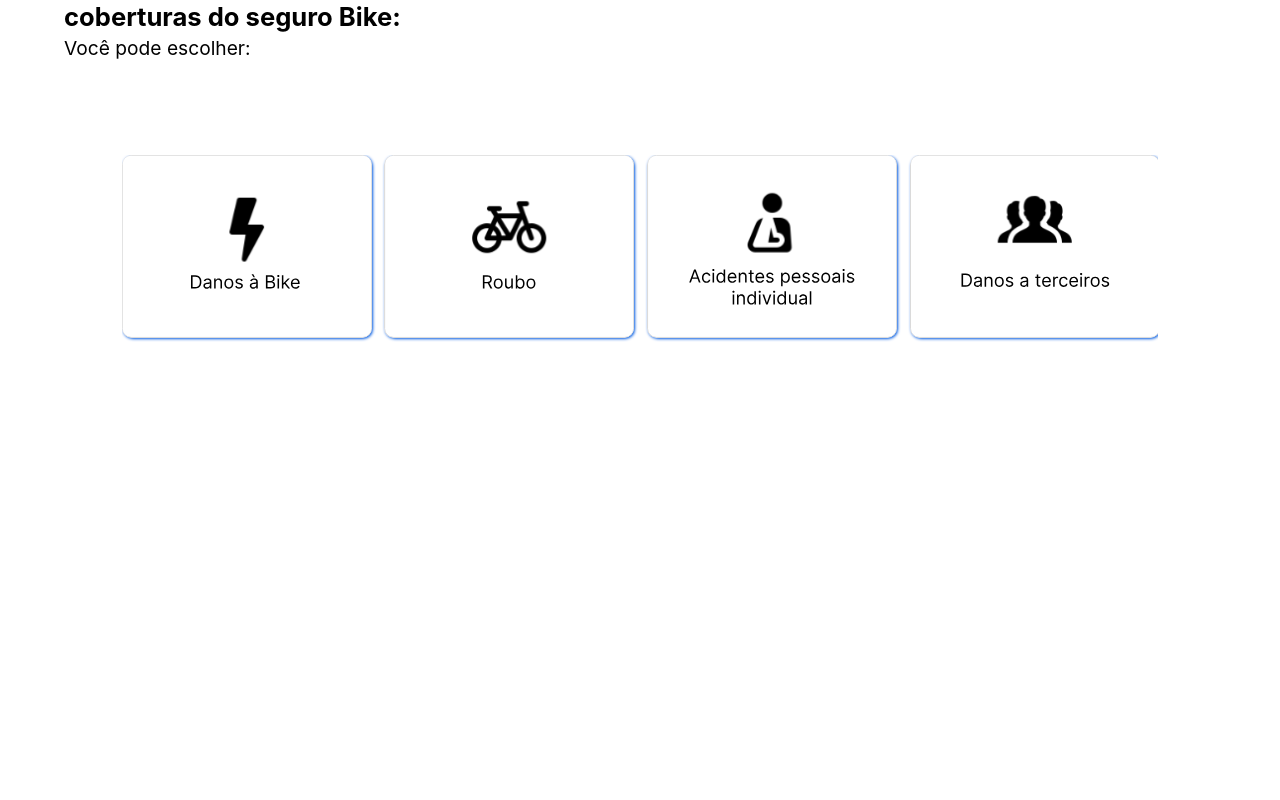
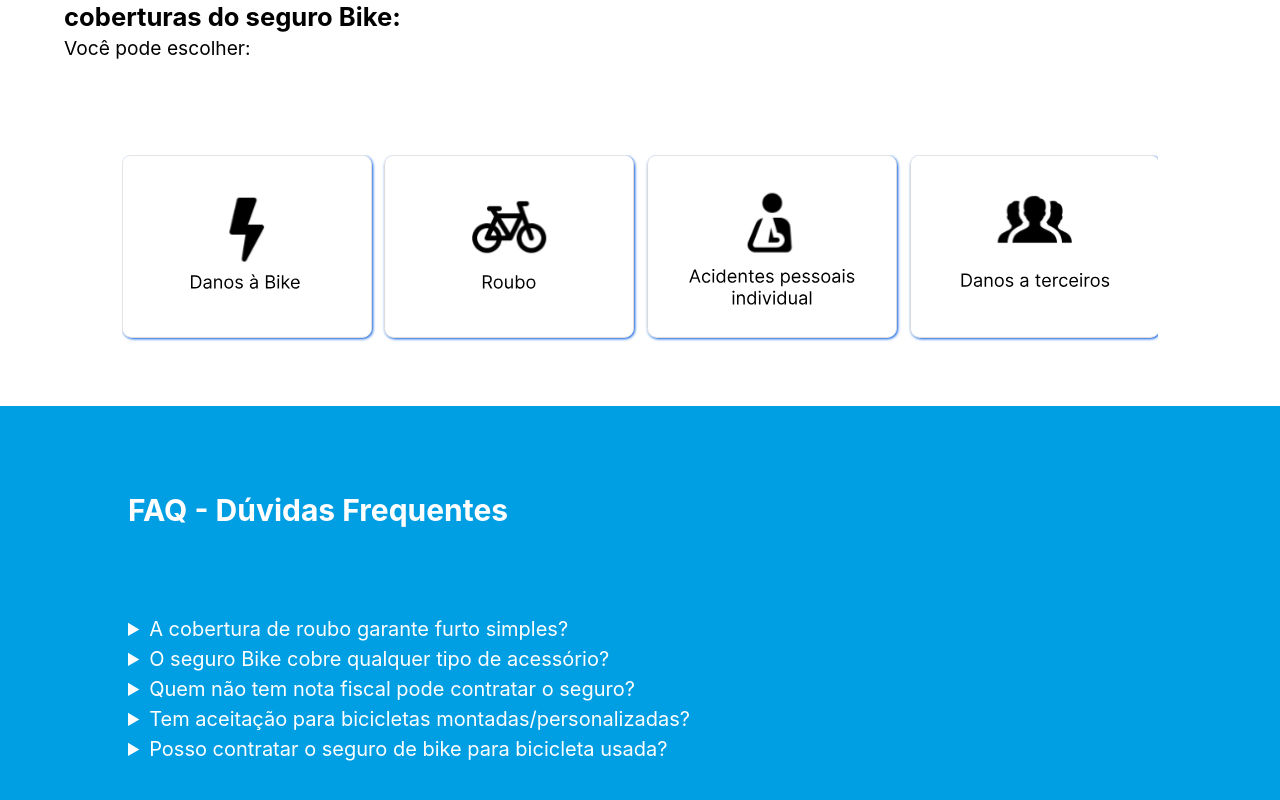
Before and after one commit to leoleoyuuki/fiap-sprint3-rwd, a React (Vite) app: page / in a window 1280 px wide. Shown: the part 814-1614 px from the top of the page. Before the commit the page ends 1376 px from the top, so only its background shows below. Built offline with nearby package versions, Linux system fonts and the light colour scheme.

Commit message:
atualizações index e css

```diff
--- a/src/pages/Home/index.jsx
+++ b/src/pages/Home/index.jsx
@@ -72,7 +72,9 @@
 
       {/* inciando o FAQ */}
       <section className='secao3'>
-        <h1>FAQ - Dúvidas Frequentes</h1>
+        <div className="h1">
+          <h1>FAQ - Dúvidas Frequentes</h1>
+        </div>
         <div className='duvidas'>
           <details>
             <summary>A cobertura de roubo garante furto simples?</summary>
--- a/src/pages/Home/styles.css
+++ b/src/pages/Home/styles.css
@@ -85,6 +85,31 @@
   width: 250px;
   box-shadow: 1px 1px 3px #005ae2;
   border-radius: 10px;
-
+}
+.secao3{
+  display: flex;
+  flex-direction: column;
+  justify-content: space-evenly;
+  margin: auto;
+  height: 55vh;
+  width: 100%;
+  margin: 0 auto;
+  color: #fff;
+  font-size: 20px;
+  background-color: #009ee2;
 
 }
+.secao3 .h1{
+  width: 80%;
+  margin : 0 auto;
+}
+.secao3 details{
+  width: 80%;
+  margin: 0 auto;
+
+}
+
+.secao3 details p{
+  font-size: 18px;
+
+}
```
